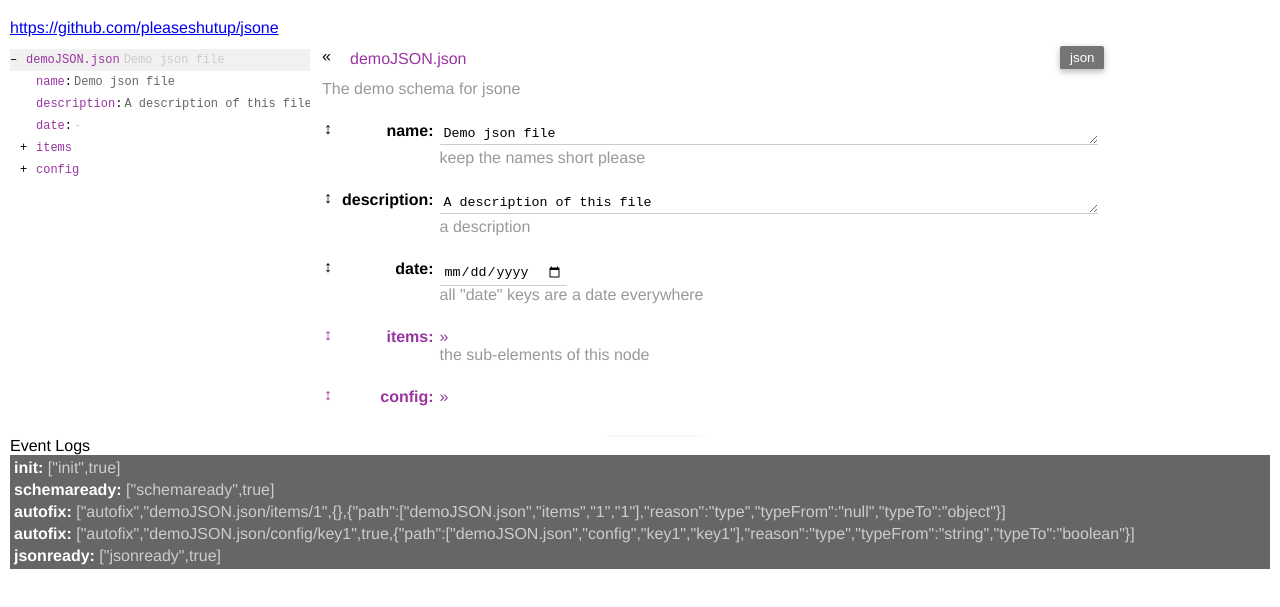
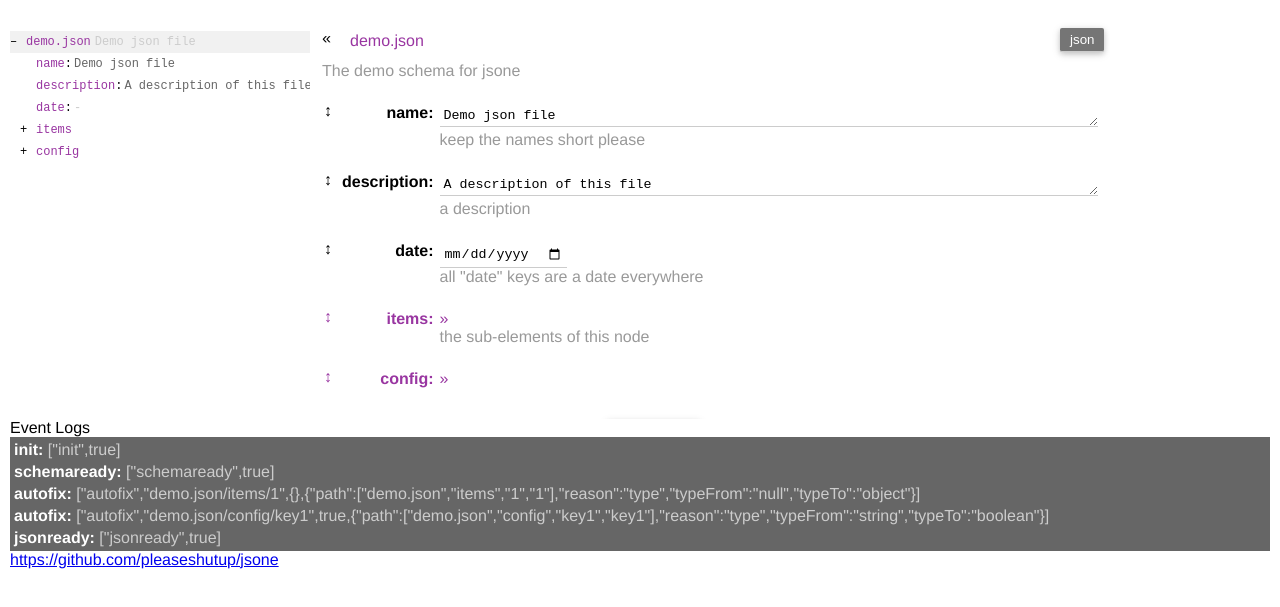
Before and after one commit to pleaseshutup/jsone, a website: page index.html in a window 1280 px wide. Shown: the part 61-668 px from the top of the page. Drawn offline with Linux system fonts and the light colour scheme.

Commit message:
readme udpated and better <jsone> impelementation suppport

```diff
--- a/index.html
+++ b/index.html
@@ -31,17 +31,18 @@
 	</head>
 	<body>
 		<h1>jsone</h1>
-		<div><a href="https://github.com/pleaseshutup/jsone">https://github.com/pleaseshutup/jsone</a></div>
 
-		<jsone id="jsone" data-json="demoJSON.json" data-schema="demoSchema.json" hashNavigation="true"></jsone>
+		<jsone id="jsone" data-json="demoJSON.json" data-schema="demoSchema.json" data-hashNavigation=true data-jsonname="demo.json"></jsone>
 		<script src="jsone.js"></script>
 
 		<div>Event Logs</div>
 		<div id="jsone-logs"></div>
 
+		<div><a href="https://github.com/pleaseshutup/jsone">https://github.com/pleaseshutup/jsone</a></div>
 
 		<script>
 			/*
+			javascript version for reference
 			var demo = new jsone({
 					node: document.getElementById('jsone'),
 					json: 'demoJSON.json',
--- a/jsone.js
+++ b/jsone.js
@@ -8,7 +8,7 @@
 		if (!Array.isArray(self.__config.editable)) {
 			self.__config.editable = ['string', 'number', 'date', 'boolean'];
 		}
-		if (self.__config.hashNavigation) {
+		if (self.__config.hashnavigation) {
 			window.addEventListener('hashchange', function(e) {
 				var hash = (window.location.hash || '').substr(1);
 				if(hash){ hash = '/'+hash; }
@@ -141,7 +141,7 @@
 			if (typeofjson === 'object') {
 				self.__json = json;
 				if (!self.__jsonSaveKey) {
-					self.__jsonSaveKey = self.__config.jsonName || 'customObject';
+					self.__jsonSaveKey = self.__config.jsonname || self.__config.jsonName || 'customObject';
 				}
 				self.initJSON();
 			} else if (typeofjson === 'string') {
@@ -189,7 +189,7 @@
 
 			// we're passing an invented object to give the root item the appearance of the loaded file url/string
 
-			self.jsonName = self.__config.jsonName || self.__jsonSaveKey.split('/').pop();
+			self.jsonName = self.__config.jsonname || sself.__config.jsonName || self.__jsonSaveKey.split('/').pop();
 
 			self.help = self.__state.help || self.jsonName;
 			self.__state.editMode = self.__state.editMode || 'form';
@@ -651,7 +651,7 @@
 
 		self.goToNode = function(rowstate, renderState, noHashChange) {
 			self.help = rowstate.joinpath;
-			if (!noHashChange && self.__config.hashNavigation) {
+			if (!noHashChange && self.__config.hashnavigation) {
 				document.location.hash = rowstate.path.slice(1).join('/');
 			}
 			if (renderState) {
@@ -1298,6 +1298,7 @@
 				config[attribute.name.substr(5)] = attribute.value;
 			}
 		})
+		console.log('config', config)
 		el.jsone = new jsone(config);
 	})
 
```
Also changed, not shown: README.md.
